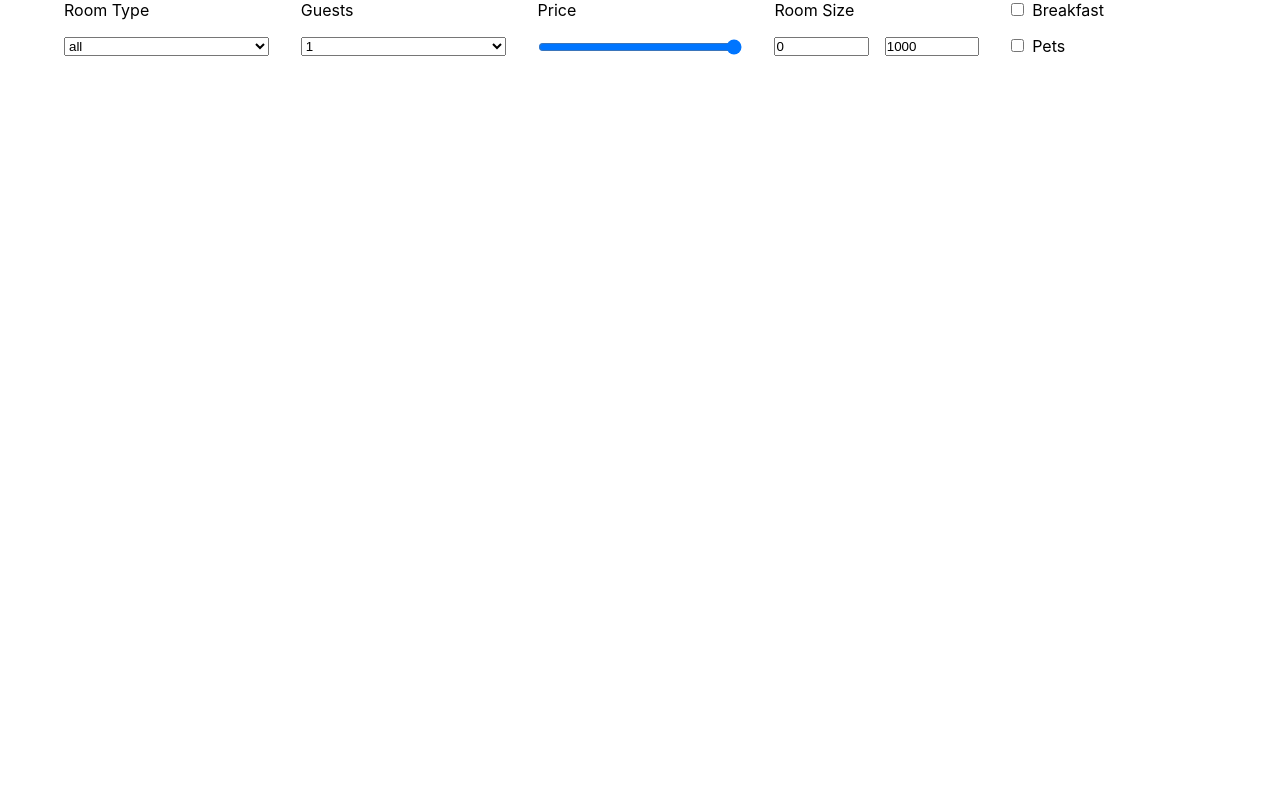
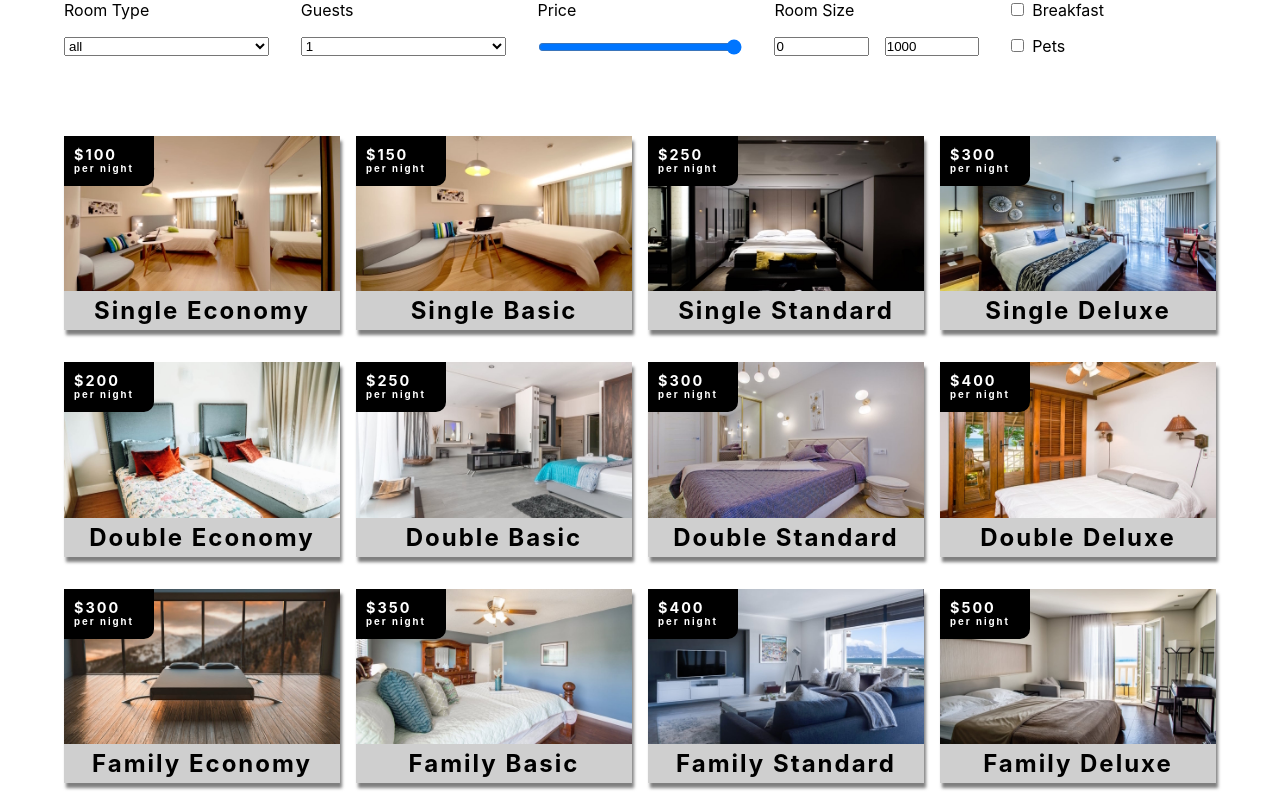
Before and after one commit to v50n/hotel-reservation-ReactJS, a React (Create React App) app: page /rooms in a window 1280 px wide. Shown: the part 660-1460 px from the top of the page. Before the commit the page ends 800 px from the top, so only its background shows below. Built offline with nearby package versions, Linux system fonts and the light colour scheme.

Commit message:
add filter

```diff
--- a/src/components/FeaturedRooms.js
+++ b/src/components/FeaturedRooms.js
@@ -1,6 +1,6 @@
 import React from 'react'
 import data from './../data';
-import {Link} from 'react-router-dom'
+import RoomsCart from './RoomsCart';
 
 export default function FeaturedRooms() {
     var featuredRoom = data.filter(room => room.fields.featured === true);
@@ -13,23 +13,7 @@ export default function FeaturedRooms() {
                 {
                     featuredRoom.map((room,index) =>{
                         return (
-                            <div className="roomDetail" key={index}>
-
-                                <div className="roomImage">
-                                    <img src={room.fields.images[0].fields.file.url} alt="image" />
-                                    <div className="roomPrice">
-                                    ${room.fields.price}
-                                    <p className="night"><span>per night</span></p>
-                                    </div>
-
-                                        <Link to={"/rooms/" + room.fields.slug}className="btn-features">Features</Link>
-
-
-                                </div>
-                                <div className="roomName">
-                                    <h2>{room.fields.name}</h2>
-                                </div>
-                            </div>
+                            <RoomsCart index={index} room={room}/>
                         )
                     })
                 }
--- /dev/null
+++ b/src/components/RoomsCart.js
@@ -0,0 +1,20 @@
+import React from 'react'
+import {Link} from 'react-router-dom'
+
+export default function RoomsCart({index, room}) {
+    return (
+        <div className="roomDetail" key={index}>
+            <div className="roomImage">
+                <img src={room.fields.images[0].fields.file.url} alt="image" />
+                <div className="roomPrice">
+                ${room.fields.price}
+                <p className="night"><span>per night</span></p>
+                </div>
+                    <Link to={"/rooms/" + room.fields.slug}className="btn-features">Features</Link>
+                </div>
+            <div className="roomName">
+                <h2>{room.fields.name}</h2>
+            </div>
+        </div>
+    )
+}
--- a/src/css/Home.css
+++ b/src/css/Home.css
@@ -111,6 +111,7 @@
 }
 
 .roomName{
+    text-align: center;
     text-transform: capitalize;
     letter-spacing: 2px;
     padding: 5px;
--- a/src/css/Rooms.css
+++ b/src/css/Rooms.css
@@ -37,11 +37,19 @@
     padding-left: 0.5rem;
 }
 
+.rooms-list-search-page{
+    width: 100%;
+    margin-top: 5rem;
+}
+
 @media screen and (min-width: 776px) {
     .form-filter{
         grid-template-columns: repeat(auto-fit, minmax(200px,5fr));
     }
-}
-  @media screen and (min-width: 992px) {
+    .rooms-list-search-page{
+        display: grid;
+        grid-template-columns: repeat(auto-fit, minmax(250px, 5fr));
+        gap: 1rem 1rem;
+    }
 
 }
--- a/src/pages/Rooms.js
+++ b/src/pages/Rooms.js
@@ -1,11 +1,32 @@
-import React from 'react'
+import React, { useEffect, useState } from 'react'
 import StyledHero from '../components/StyledHero';
 import HeroBanner from '../components/HeroBanner';
 import '../css/Rooms.css';
 import data from '../data';
+import RoomsCart from '../components/RoomsCart';
 
 const Rooms = () => {
 
+    const [roomData, setRoomData] = useState(data);
+    const [roomType, setRoomType] = useState('all');
+    const [guess, setGuess] = useState(1);
+    const handleRoomTypeSelect = (e) =>{
+        setRoomType(e.target.value);
+    }
+    const handleGuessSelect = (e) =>{
+        setGuess(e.target.value);
+    }
+    useEffect(()=>{
+        console.log(roomType)
+        if(roomType === "all"){
+            setRoomData(data)
+        }else{
+            setRoomData(data.filter(val => val.fields.type === roomType)
+                            .filter(val => val.fields.capacity === guess))
+        }
+
+        console.log(roomData)
+    },[roomType])
     return (
         <div>
             <StyledHero>
@@ -20,7 +41,7 @@ const Rooms = () => {
                     <div className="form-filter">
                         <div className="form-group">
                             <label htmlFor="typeOfRoom">Room Type</label>
-                            <select name="typeOfRoom" id="typeOfRoom">
+                            <select value={roomType} onChange={handleRoomTypeSelect} name="typeOfRoom" id="typeOfRoom">
                                 <option value="all">all</option>
                                 <option value="single">single</option>
                                 <option value="double">double</option>
@@ -30,7 +51,7 @@ const Rooms = () => {
                         </div>
                         <div className="form-group">
                         <label htmlFor="guess">Guests</label>
-                            <select name="guess" id="guess">
+                            <select name="guess" id="guess" value={guess} onChange={handleGuessSelect}>
                                 <option value="1">1</option>
                                 <option value="2">2</option>
                                 <option value="3">3</option>
@@ -58,17 +79,23 @@ const Rooms = () => {
                         <div className="form-group">
                             <div className="option">
                                 <input type="checkbox" id="breakfast" name="breakfast" />
-                                <label for="breakfast">Breakfast</label>
+                                <label htmlFor="breakfast">Breakfast</label>
                             </div>
 
                             <div className="option">
                                 <input type="checkbox" id="pets" name="pets" />
-                                <label for="pets">Pets</label>
+                                <label htmlFor="pets">Pets</label>
                             </div>
                         </div>
                     </div>
 
                 </form>
+
+                <div className="rooms-list rooms-list-search-page">
+                    {
+                        roomData.map((room,index) => <RoomsCart index={index} room={room} key={index} />)
+                    }
+                </div>
             </section>
         </div>
     )
```
